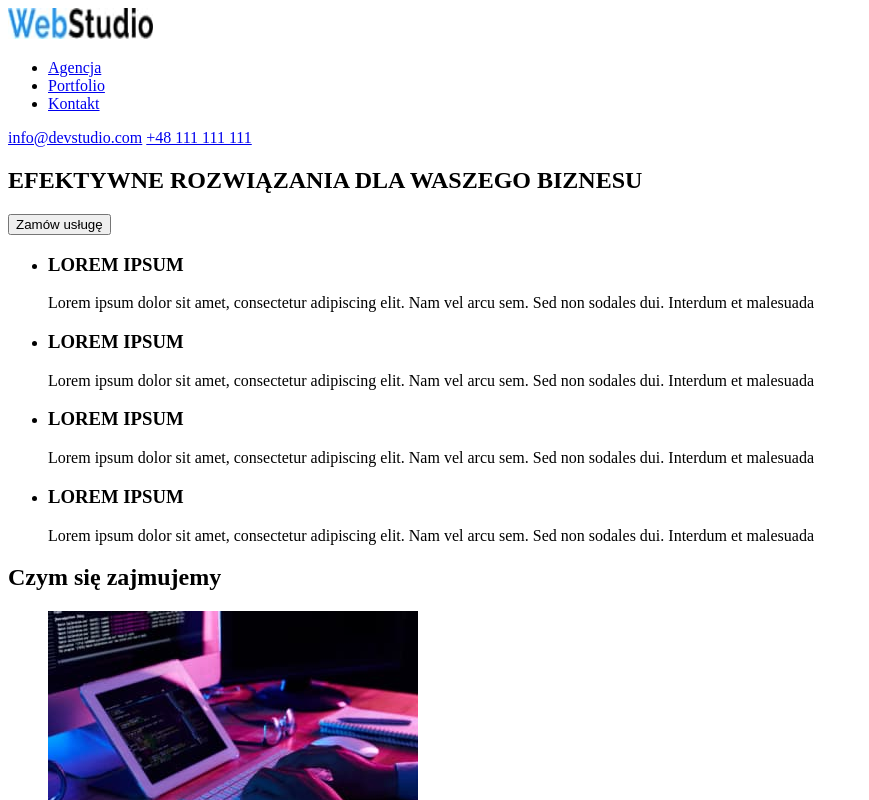
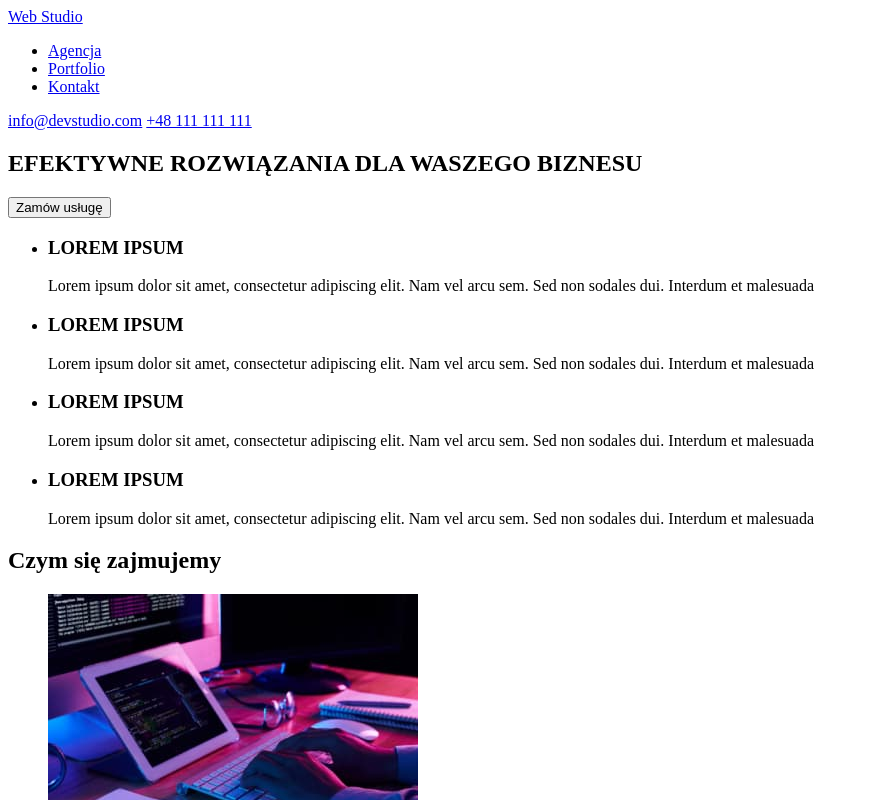
Before and after one commit to AgnieszkaIwan/goit-markup-hw-01, a plain HTML site: page index.html in a window 1280 px wide. Shown: the top 800 px of the page, without its empty margins (0-869 px from the left). Drawn offline with Linux system fonts and the light colour scheme.

Commit message:
code modyfied

```diff
--- a/index.html
+++ b/index.html
@@ -8,13 +8,7 @@
   </head>
   <body>
     <header>
-      <a href="#"
-        ><img
-          src="images/header/WebStudio.jpg"
-          alt="logo WebStudio"
-          width="145"
-          height="31"
-      /></a>
+      <a href="#">Web Studio </a>
       <nav>
         <ul>
           <li><a href="#">Agencja</a></li>
@@ -169,13 +163,7 @@
       </section>
     </main>
     <footer>
-      <a href="#"
-        ><img
-          src="images/header/WebStudio.jpg"
-          alt="logo WebStudio"
-          width="145"
-          height="31"
-      /></a>
+      <a href="#">Web Studio </a>
       <address>m. Warszawa, Aleje Jerozolimskie 21</address>
       <address>
         <a href="mailto:info@example.com">info@example.com</a>
```
